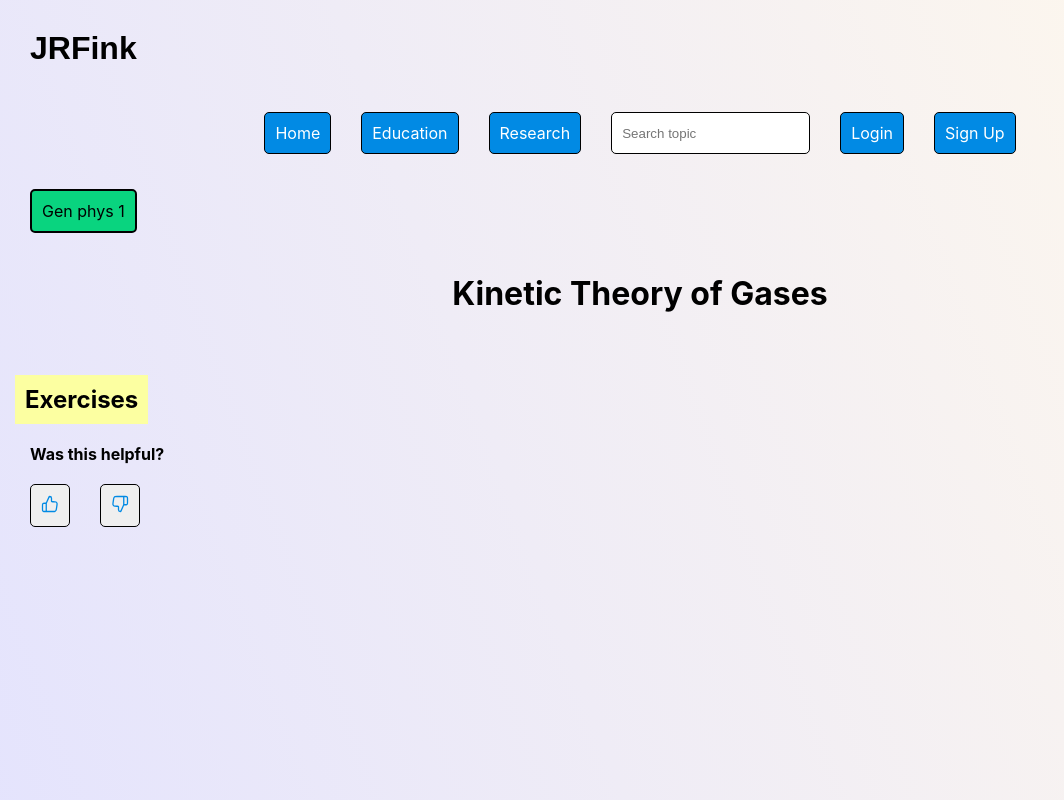
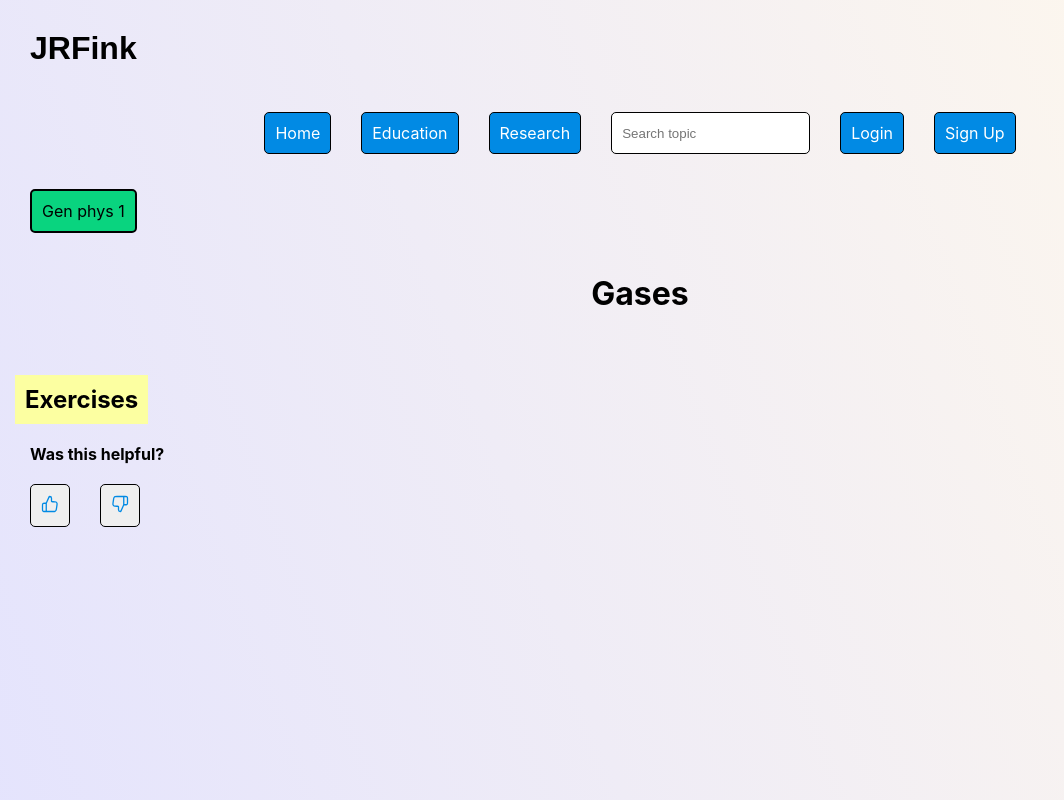
Before and after one commit to JRFink/jrfphyspagesnew, a Next.js app: page /education/gp1/kin in a window 1280 px wide. Shown: the top 800 px of the page, without its empty margins (0-1064 px from the left). Built offline with nearby package versions, Linux system fonts and the light colour scheme.

Commit message:
Update index.tsx

```diff
--- a/pages/education/gp1/kin/index.tsx
+++ b/pages/education/gp1/kin/index.tsx
@@ -9,7 +9,7 @@ const Kin = () => {
             <Link href="/education/gp1" className={style.backtoLink}>Gen phys 1</Link><br></br>
             <br></br>
             <h1 className={style.centerText}>
-                Kinetic Theory of Gases
+                Gases
             </h1>
 
             {/* avogadros number
```
